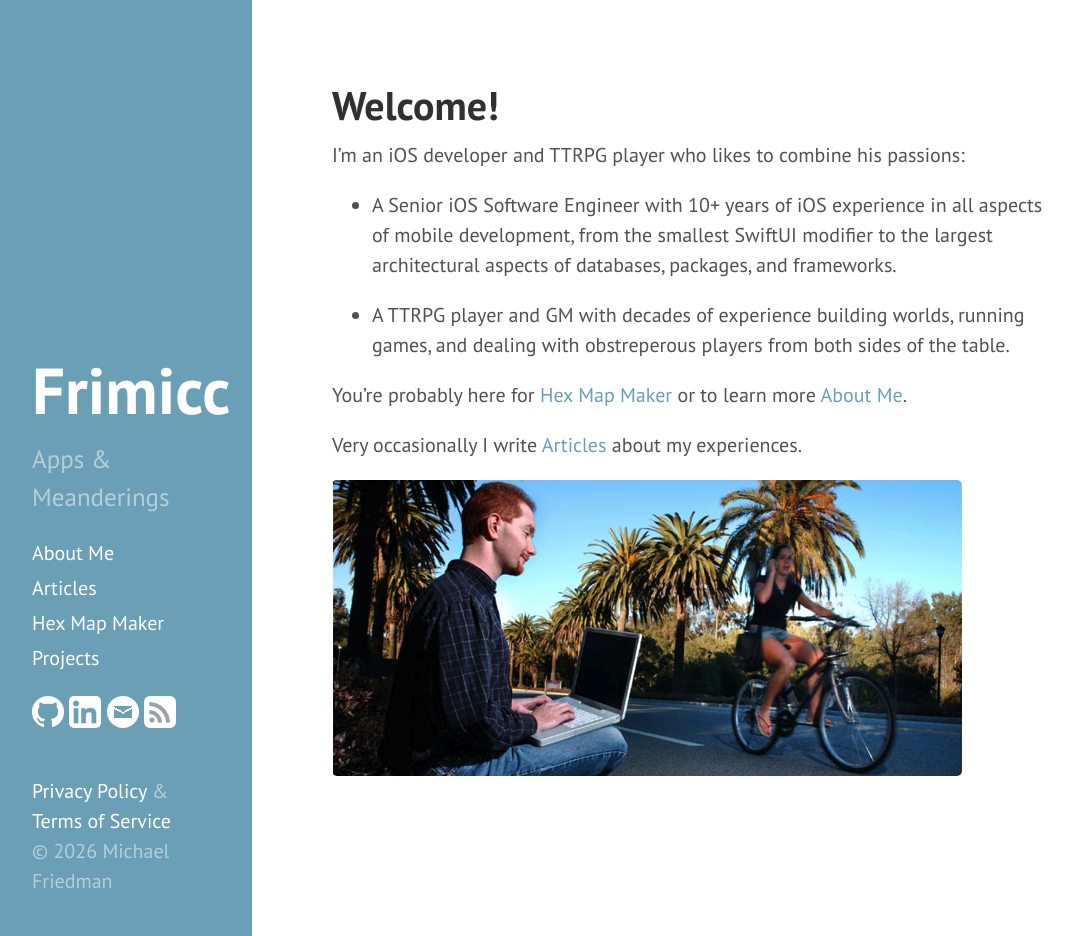
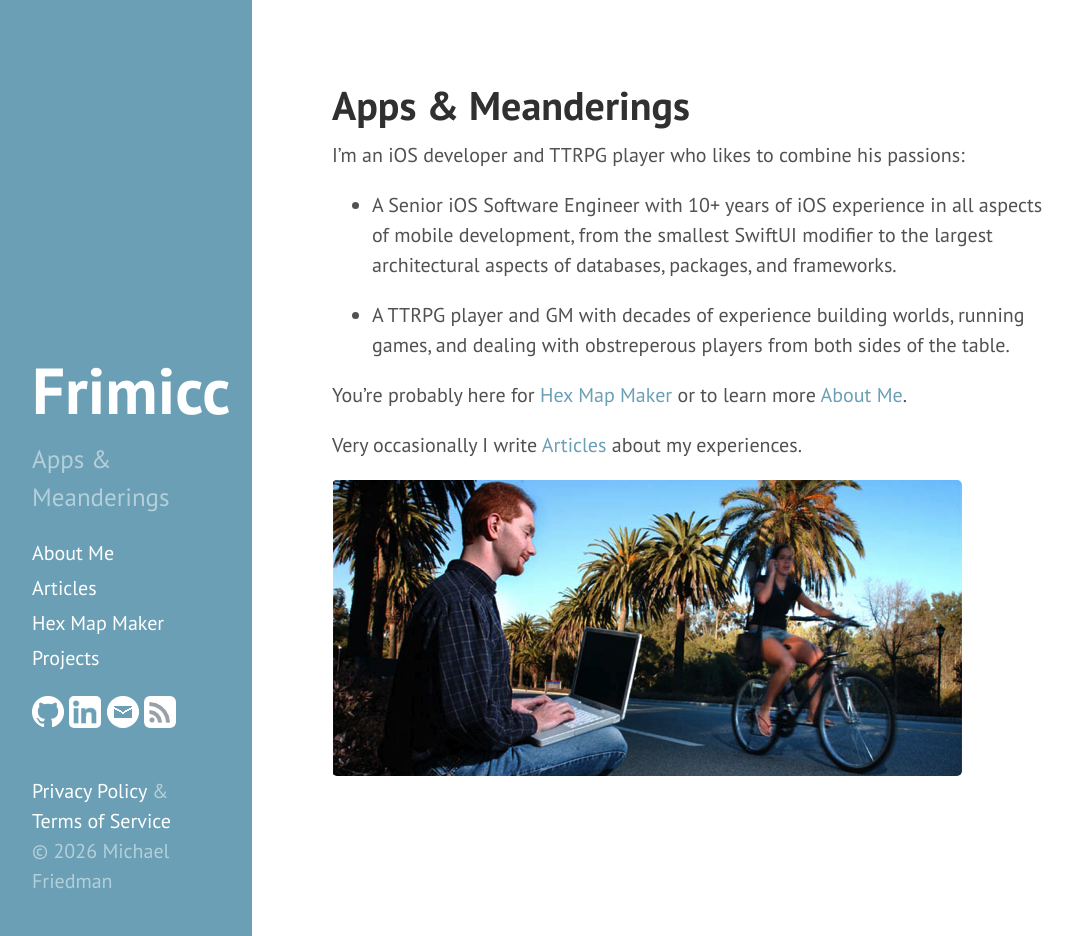
Before and after one commit to frimicc/frimicc.github.io, a Jekyll site: the page built from index.md, in a window 1280 px wide and 936 px high. Shown: the whole window, without its empty margins (8-1080 px from the left). Built offline with Jekyll 4.4.1, drawn with Linux system fonts in a browser that asks for light colours.

Commit message:
Update homepage title.

```diff
--- a/_includes/sidebar.html
+++ b/_includes/sidebar.html
@@ -22,7 +22,7 @@
       {% assign pages_list = site.pages %}
       {% for node in pages_list %}
         {% if node.title != null and node.title != "About Me" and node.title !=
-        "Welcome!" %}
+        "Apps & Meanderings" %}
           {% if node.layout == "page" %}
             <a class="sidebar-nav-item{% if page.url == node.url %} active{% endif %}"
                 href="{{ node.url }}">{{ node.title }}</a>
--- a/index.md
+++ b/index.md
@@ -1,6 +1,6 @@
 ---
 layout: page
-title: Welcome!
+title: Apps & Meanderings
 image: https://www.frimicc.com/public/images/mike_and_bicyclist.png
 ---
 
```
